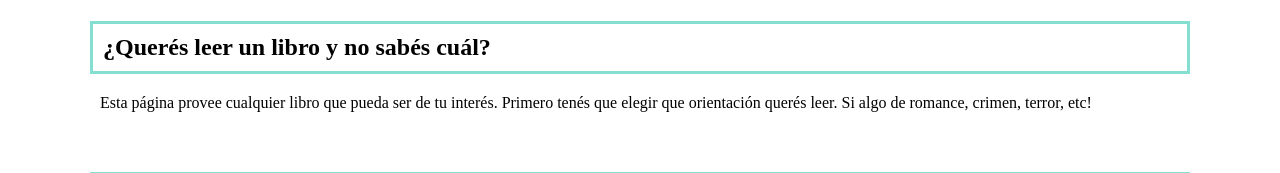
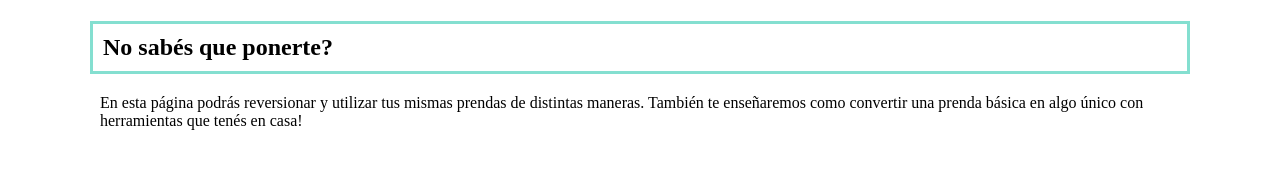
Before and after one commit to giuliana-manograsso/TP-Manograsso-Giuliana-4E, a plain HTML site: page index.html in a window 1280 px wide. Shown: the part 413-586 px from the top of the page. Drawn offline with Linux system fonts and the light colour scheme.

Commit message:
modifiqué nombre a la página e imagen

```diff
--- a/index.html
+++ b/index.html
@@ -4,14 +4,14 @@
     <link rel="stylesheet" href="style.css">
     <meta charset="UTF-8">
     <meta name="viewport" content="width=device-width, initial-scale=1.0">
-    <title>Biblioteca.online</title>
+    <title>Armario.online</title>
 </head>
 <body>
     <main>
     <section>
-        <img src="https://img.magnific.com/foto-gratis/personas-alto-angulo-leyendo-juntas_23-2150062128.jpg?semt=ais_hybrid&w=740&q=80" alt="Personas leyendo">
-        <h2>¿Querés leer un libro y no sabés cuál?</h2>
-        <p>Esta página provee cualquier libro que pueda ser de tu interés. Primero tenés que elegir que orientación querés leer. Si algo de romance, crimen, terror, etc!</p>
+        <img src="https://i.pinimg.com/736x/5b/01/9d/5b019d5dd7187bacff5b968bfb395852.jpg">
+        <h2>No sabés que ponerte?</h2>
+        <p>En esta página podrás reversionar y utilizar tus mismas prendas de distintas maneras. También te enseñaremos como convertir una prenda básica en algo único con herramientas que tenés en casa!</p>
     </section>
     <section>
         <h2></h2>
```
